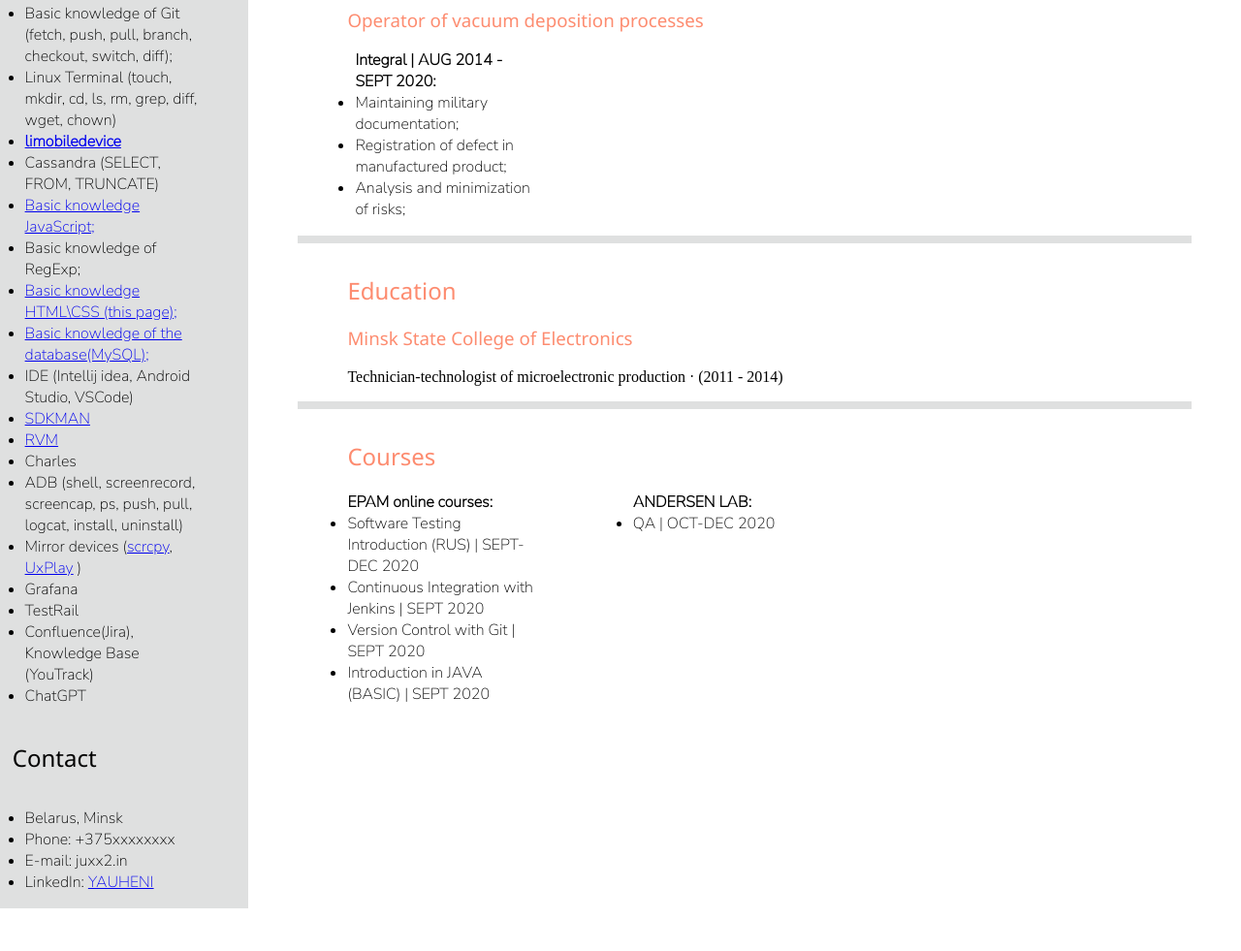
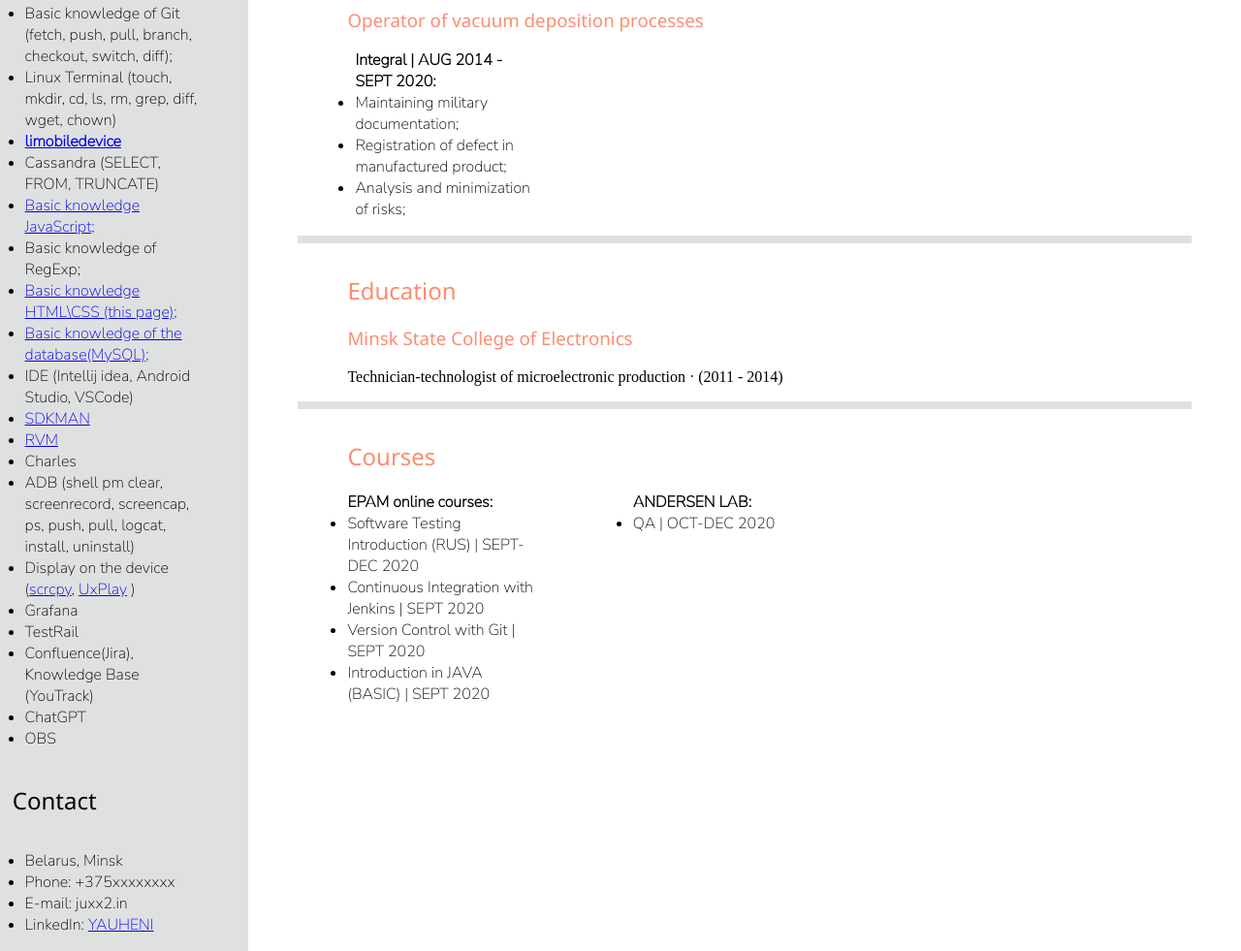
Before and after one commit to XiveZ/RESUME-FORM, a plain HTML site: page index.html in a window 1280 px wide. Shown: the part 755-1736 px from the top of the page at 97% size. Before the commit the page ends 1692 px from the top, so only its background shows below. Drawn offline with Linux system fonts and the light colour scheme.

Commit message:
edit: change tools list

```diff
--- a/index.html
+++ b/index.html
@@ -47,12 +47,14 @@
             <li><a href="https://sdkman.io/">SDKMAN</a></li>
             <li><a href="https://rvm.io/">RVM</a></li>
             <li>Charles</li>
-            <li>ADB (shell, screenrecord, screencap, ps, push, pull, logcat, install, uninstall)</li>
-            <li>Mirror devices (<a href="https://github.com/Genymobile/scrcpy">scrcpy</a>, <a href="https://github.com/antimof/UxPlay">UxPlay</a>  )</li>
+            <li>ADB (shell pm clear, screenrecord, screencap, ps, push, pull, logcat, install, uninstall)</li>
+            <li>Display on the device (<a href="https://github.com/Genymobile/scrcpy">scrcpy</a>, <a
+                    href="https://github.com/antimof/UxPlay">UxPlay</a> )</li>
             <li>Grafana</li>
             <li>TestRail</li>
             <li>Confluence(Jira), Knowledge Base (YouTrack) </li>
             <li>ChatGPT</li>
+            <li>OBS</li>
         </ul>
 
         <h2>Contact</h2>
```
